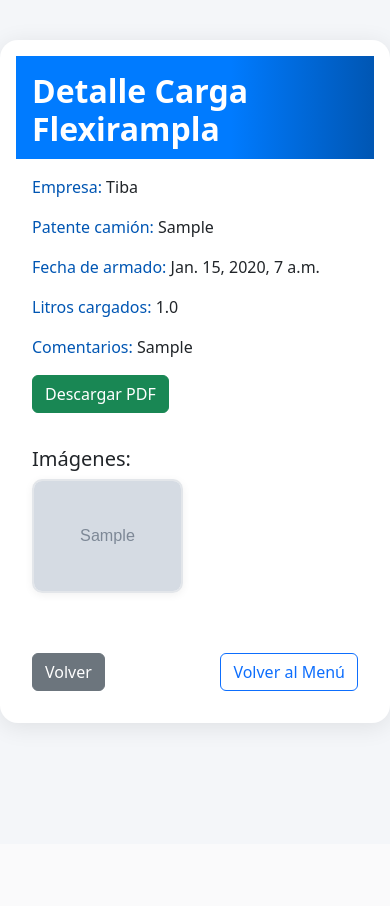
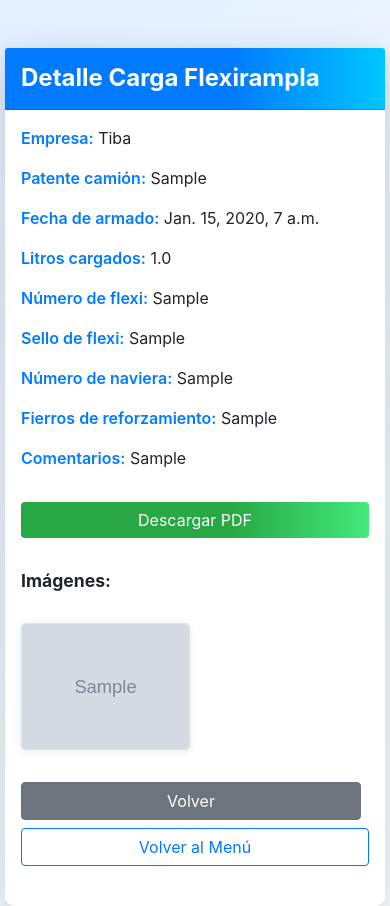
Before and after one commit to lilBenja/AEapp, a Django app: page /detalle/flexirampla/1/ in a window 390 px wide. Before the commit the page ends 733 px from the top, so only its background shows below. Run offline with Django 5.2, Linux system fonts and the light colour scheme; a user stored in the database is signed in; tables that the repository leaves empty hold one stand-in row (values such as "Sample post"); grey boxes marked "Sample" are stand-in pictures.

Commit message:
Arreglos en detalles cargas 1

```diff
--- a/AppFlexi/templates/detalle_flexirampla.html
+++ b/AppFlexi/templates/detalle_flexirampla.html
@@ -3,116 +3,149 @@
 <head>
     <meta charset="UTF-8">
     <title>Detalle Carga Flexirampla</title>
-    <meta name="viewport" content="width=device-width, initial-scale=1">
-    <!-- Bootstrap CSS (puedes ajustar la ruta si usas CDN/local) -->
-    <link href="https://cdn.jsdelivr.net/npm/bootstrap@5.3.0/dist/css/bootstrap.min.css" rel="stylesheet">
+    <meta name="viewport" content="width=device-width, initial-scale=1, shrink-to-fit=no">
+    <link rel="stylesheet" href="https://cdn.jsdelivr.net/npm/bootstrap@4.6.2/dist/css/bootstrap.min.css">
     <style>
         body {
-            background: #f4f6f9;
+            background: linear-gradient(135deg, #e3f0ff 0%, #fafcff 100%);
+            min-height: 100vh;
         }
-        .detalle-card {
-            max-width: 700px;
-            margin: 40px auto;
+        .card {
             border-radius: 18px;
-            overflow: hidden;
-            box-shadow: 0 4px 24px rgba(0,0,0,0.09);
+            border: none;
+        }
+        .card-header {
+            background: linear-gradient(90deg, #007bff 60%, #00c6ff 100%);
+            border-radius: 18px 18px 0 0;
+            box-shadow: 0 2px 8px rgba(0,123,255,0.1);
+        }
+        .card-body {
             background: #fff;
+            border-radius: 0 0 18px 18px;
         }
-        .detalle-header {
-            background: linear-gradient(90deg, #007bff 60%, #0056b3 100%);
+        .btn-success {
+            background: linear-gradient(90deg, #28a745 60%, #43e97b 100%);
+            border: none;
+        }
+        .btn-outline-primary {
+            border-color: #007bff;
+            color: #007bff;
+        }
+        .btn-outline-primary:hover {
+            background: #007bff;
             color: #fff;
-            padding: 32px 32px 18px 32px;
         }
-        .detalle-header h2 {
-            margin: 0;
+        .img-fluid {
+            box-shadow: 0 2px 8px rgba(0,0,0,0.08);
+            transition: transform 0.2s;
+            width: 100%;
+            height: auto;
+            max-width: 200px;
+        }
+        .img-fluid:hover {
+            transform: scale(1.05);
+        }
+        h2, h4 {
+            font-weight: 700;
+        }
+        .info-label {
+            color: #007bff;
             font-weight: 600;
-            font-size: 2rem;
         }
-        .detalle-body {
-            padding: 32px;
+        .mb-0 {
+            margin-bottom: 0 !important;
         }
-        .detalle-label {
-            font-weight: 500;
-            color: #0056b3;
+        .ml-2 {
+            margin-left: 0.5rem !important;
         }
-        .detalle-imgs {
-            margin-top: 18px;
+        @media (max-width: 767.98px) {
+            .card {
+                border-radius: 10px;
             }
-        .detalle-imgs img {
-            border: 2px solid #e3e6ea;
-            border-radius: 10px;
-            margin-bottom: 12px;
+            .card-header {
+                border-radius: 10px 10px 0 0;
+                padding: 1rem;
+            }
+            .card-body {
+                border-radius: 0 0 10px 10px;
+                padding: 1rem;
+            }
+            h2 {
+                font-size: 1.5rem;
+            }
+            h4 {
+                font-size: 1.1rem;
+            }
+            .img-fluid {
                 max-width: 100%;
-            height: auto;
-            box-shadow: 0 2px 8px rgba(0,0,0,0.06);
             }
-        .detalle-actions {
-            margin-top: 32px;
-            display: flex;
-            justify-content: space-between;
+            .row {
+                margin-left: -5px;
+                margin-right: -5px;
             }
-        @media (max-width: 600px) {
-            .detalle-card, .detalle-header, .detalle-body {
-                padding: 16px !important;
+            .col-md-3 {
+                flex: 0 0 50%;
+                max-width: 50%;
+                padding-left: 5px;
+                padding-right: 5px;
             }
-            .detalle-header {
-                padding-bottom: 10px !important;
+            .mt-4, .mb-3 {
+                margin-top: 1rem !important;
+                margin-bottom: 1rem !important;
+            }
+            .btn, .btn-outline-primary, .btn-success, .btn-secondary {
+                width: 100%;
+                margin-bottom: 0.5rem;
+            }
+            .ml-2 {
+                margin-left: 0 !important;
+            }
+            .container {
+                padding-left: 5px;
+                padding-right: 5px;
             }
         }
     </style>
 </head>
 <body>
 {% block content %}
-<div class="detalle-card">
-    <div class="detalle-header">
-        <h2>Detalle Carga Flexirampla</h2>
+<div class="container mt-5">
+    <div class="card shadow-lg">
+        <div class="card-header text-white">
+            <h2 class="mb-0">Detalle Carga Flexirampla</h2>
         </div>
-    <div class="detalle-body">
-        <div class="mb-3">
-            <span class="detalle-label">Empresa:</span>
-            <span>{{ carga.empresa }}</span>
-        </div>
-        <div class="mb-3">
-            <span class="detalle-label">Patente camión:</span>
-            <span>{{ carga.patente_camion }}</span>
-        </div>
-        <div class="mb-3">
-            <span class="detalle-label">Fecha de armado:</span>
-            <span>{{ carga.fecha_armado }}</span>
-        </div>
-        <div class="mb-3">
-            <span class="detalle-label">Litros cargados:</span>
-            <span>{{ carga.litros_cargados }}</span>
-        </div>
-        <div class="mb-3">
-            <span class="detalle-label">Comentarios:</span>
-            <span>{{ carga.comentarios }}</span>
-        </div>
+        <div class="card-body">
+            <p><span class="info-label">Empresa:</span> {{ carga.empresa }}</p>
+            <p><span class="info-label">Patente camión:</span> {{ carga.patente_camion }}</p>
+            <p><span class="info-label">Fecha de armado:</span> {{ carga.fecha_armado }}</p>
+            <p><span class="info-label">Litros cargados:</span> {{ carga.litros_cargados }}</p>
+            <p><span class="info-label">Número de flexi:</span> {{ carga.numero_flexi }}</p>
+            <p><span class="info-label">Sello de flexi:</span> {{ carga.sello_flexi }}</p>
+            <p><span class="info-label">Número de naviera:</span> {{ carga.numero_naviera }}</p>
+            <p><span class="info-label">Fierros de reforzamiento:</span> {{ carga.fierros_ref }}</p>
+            <p><span class="info-label">Comentarios:</span> {{ carga.comentarios }}</p>
             <a href="{% url 'descargar_carga_pdf' tipo=tipo pk=carga.id %}" class="btn btn-success mb-3">Descargar PDF</a>
-        <div class="detalle-imgs">
             {% if carga.imagenes.all %}
-                <h5 class="mb-2">Imágenes:</h5>
+                <h4 class="mt-4 mb-3">Imágenes:</h4>
                 <div class="row">
                     {% for imagen in carga.imagenes.all %}
-                        <div class="col-6 col-md-4 col-lg-3 mb-3">
-                            <img src="{{ imagen.imagen.url }}" alt="Imagen" class="img-fluid">
+                        <div class="col-md-3 mb-3 col-6">
+                            <img src="{{ imagen.imagen.url }}" alt="Imagen" class="img-fluid rounded border">
                         </div>
                     {% empty %}
                         <p>Sin imágenes.</p>
                     {% endfor %}
                 </div>
             {% else %}
-                <p class="text-muted">No hay imágenes cargadas.</p>
+                <p>No hay imágenes cargadas.</p>
             {% endif %}
+            <div class="mt-4 d-flex flex-wrap">
+                <button onclick="window.history.back()" class="btn btn-secondary mr-2 mb-2">Volver</button>
+                <a href="{% url 'menu' %}" class="btn btn-outline-primary mb-2">Volver al Menú</a>
             </div>
-        <div class="detalle-actions">
-            <button onclick="window.history.back()" class="btn btn-secondary">Volver</button>
-            <a href="{% url 'menu' %}" class="btn btn-outline-primary">Volver al Menú</a>
         </div>
     </div>
 </div>
 {% endblock %}
-<!-- Bootstrap JS (opcional) -->
-<script src="https://cdn.jsdelivr.net/npm/bootstrap@5.3.0/dist/js/bootstrap.bundle.min.js"></script>
 </body>
 </html>
--- a/AppFlexi/templates/detalle_flexitank.html
+++ b/AppFlexi/templates/detalle_flexitank.html
@@ -119,6 +119,10 @@
             <p><span class="info-label">Contenedor:</span> {{ carga.contenedor }}</p>
             <p><span class="info-label">Fecha de armado:</span> {{ carga.fecha_armado }}</p>
             <p><span class="info-label">Litros cargados:</span> {{ carga.litros_cargados }}</p>
+            <p><span class="info-label">Número de flexi:</span> {{ carga.numero_flexi }}</p>
+            <p><span class="info-label">Sello de flexi:</span> {{ carga.sello_flexi }}</p>
+            <p><span class="info-label">Número de naviera:</span> {{ carga.numero_naviera }}</p>
+            <p><span class="info-label">Fierros de reforzamiento:</span> {{ carga.fierros_ref }}</p>
             <p><span class="info-label">Comentarios:</span> {{ carga.comentarios }}</p>
             <a href="{% url 'descargar_carga_pdf' tipo=tipo pk=carga.id %}" class="btn btn-success mb-3">Descargar PDF</a>
             {% if carga.imagenes.all %}
```
Lines whose indentation alone changed are shown as unchanged.
